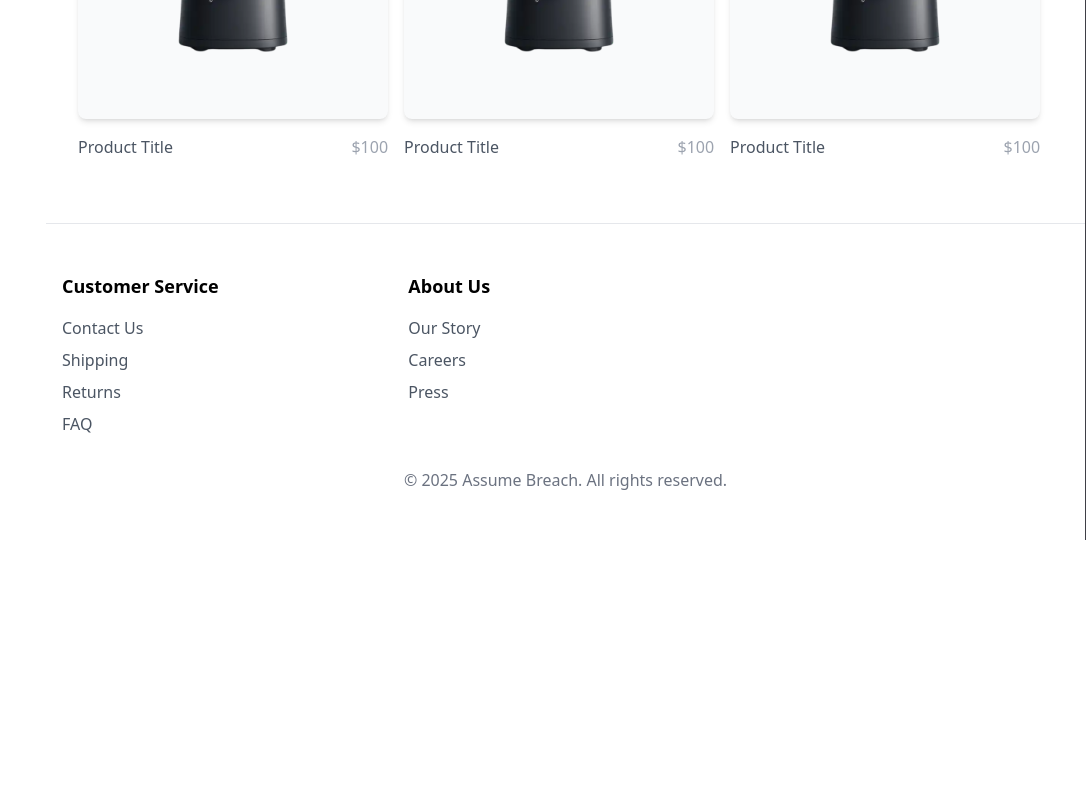
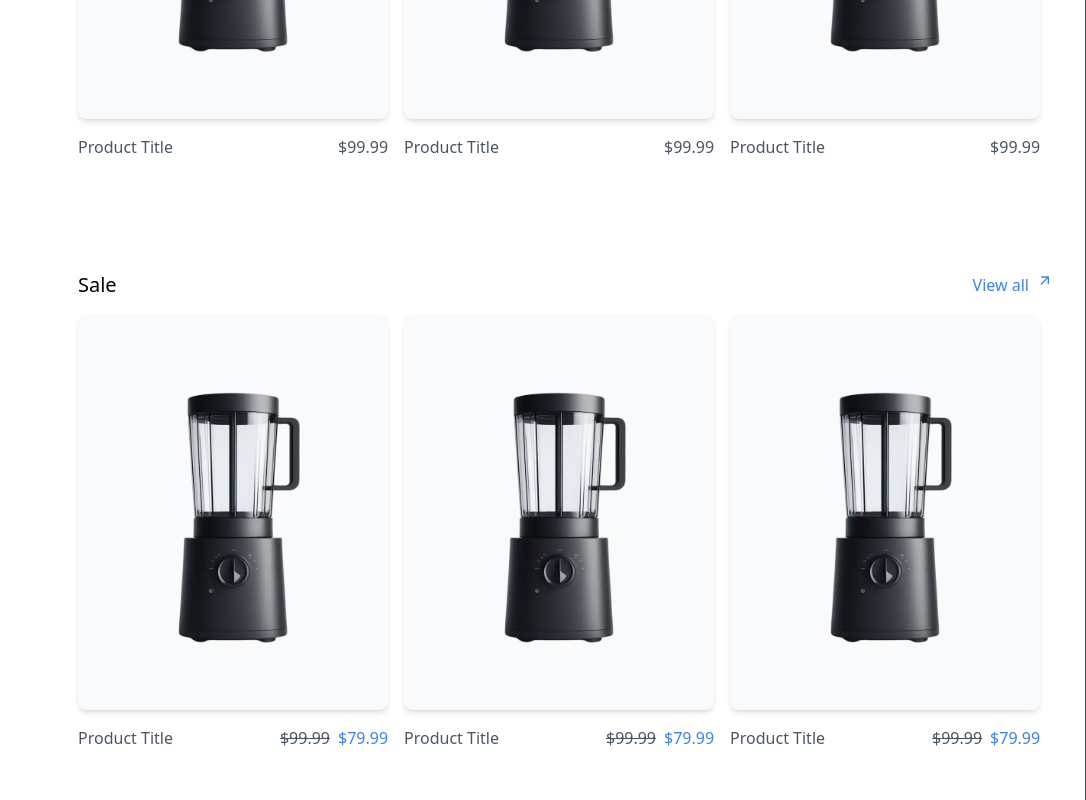
Before and after one commit to mrmasterchief/assumebreach, a Next.js app in the folder frontend/: page / in a window 1280 px wide. Shown: the part 1640-2440 px from the top of the page, without its empty margins (194-1280 px from the left). Before the commit the page ends 2180 px from the top, so only its background shows below. Built offline with nearby package versions, Linux system fonts and the light colour scheme; no server answers.

Commit message:
fix(routing): fixed some routing issues in constants

```diff
--- a/frontend/src/app/page.tsx
+++ b/frontend/src/app/page.tsx
@@ -36,8 +36,9 @@ export default function Home() {
           </div>
       </div>
       <div className="px-4 bg-white flex flex-col gap-20 border-t border-gray-200 py-8">
-      <ShowCaseContainer headerTitle="Latest Drops" destination="/products" />
-      <ShowCaseContainer headerTitle="Weekly Picks" destination="/products" />
+      <ShowCaseContainer headerTitle="Latest Drops" destination="/products?category=drops" />
+      <ShowCaseContainer headerTitle="Weekly Picks" destination="/products?category=picks" />
+      <ShowCaseContainer headerTitle="Sale" destination="/products?category=sale" />
 
       </div>
 
--- a/frontend/src/components/container/ShowCaseContainer.tsx
+++ b/frontend/src/components/container/ShowCaseContainer.tsx
@@ -22,11 +22,13 @@ const ShowCaseContainer = ({
         </Link>
       </div>
       <div className="flex flex-row flex-wrap gap-4">
+        {destination !== "/products?category=sale" ?
+          <>
       <ProductCard
         cardType="product"
           searchResult={{
             title: "Product Title",
-            price: "100",
+            price: "99.99",
             image: "https://via.placeholder.com/150",
             productID: "1"
           }}
@@ -36,7 +38,7 @@ const ShowCaseContainer = ({
         cardType="product"
           searchResult={{
             title: "Product Title",
-            price: "100",
+            price: "99.99",
             image: "https://via.placeholder.com/150",
             productID: "1"
           }}
@@ -46,12 +48,50 @@ const ShowCaseContainer = ({
         cardType="product"
           searchResult={{
             title: "Product Title",
-            price: "100",
+            price: "99.99",
             image: "https://via.placeholder.com/150",
             productID: "1"
           }}
 
         />
+        </>
+         :
+          <>
+          <ProductCard
+          cardType="product"
+            searchResult={{
+              title: "Product Title",
+              price: "99.99",
+              image: "https://via.placeholder.com/150",
+              productID: "1",
+              discountPrice: "79.99"
+            }}
+
+          />
+          <ProductCard
+          cardType="product"
+            searchResult={{
+              title: "Product Title",
+              price: "99.99",
+              image: "https://via.placeholder.com/150",
+              productID: "1",
+              discountPrice: "79.99"
+            }}
+
+          />
+          <ProductCard
+          cardType="product"
+            searchResult={{
+              title: "Product Title",
+              price: "99.99",
+              image: "https://via.placeholder.com/150",
+              productID: "1",
+              discountPrice: "79.99"
+            }}
+
+          />
+          </>
+      }
       </div>
     </div>
   );
--- a/frontend/src/components/nav/header.tsx
+++ b/frontend/src/components/nav/header.tsx
@@ -31,7 +31,7 @@ const Header = () => {
           <button onClick={() => setShowSearchBar(!showSearchBar)}>
             Search
           </button>
-          <button>Account</button>
+          <button>Cart (0)</button>
           {showSearchBar && <SearchBar setShowSearchBar={setShowSearchBar} />}
         </div>
       </div>
--- a/frontend/src/components/productcard/ProductCard.tsx
+++ b/frontend/src/components/productcard/ProductCard.tsx
@@ -13,6 +13,7 @@ const ProductCard = ({
     price: string;
     image: string;
     productID: string;
+    discountPrice?: string;
   };
   cardType: "search" | "product";
 }) => {
@@ -54,9 +55,16 @@ const ProductCard = ({
           <p className="font-normal font-sans txt-medium text-[#4b5563]">
             {searchResult.title}
           </p>
-          <p className="font-normal font-sans txt-medium text-[#9ca3af]">
+          <div className="flex flex-row gap-2">
+          <p className={`font-normal font-sans txt-medium ${searchResult.discountPrice ? 'line-through text-[#4b5563]' : 'text-[#4b5563]'}`}>
             ${searchResult.price}
           </p>
+          {searchResult.discountPrice && (
+            <p className="font-normal font-sans txt-medium text-[#3b82f6]">
+              ${searchResult.discountPrice}
+            </p>
+          )}
+          </div>
         </div>
       </div>
       </div>
--- a/frontend/src/constants.tsx
+++ b/frontend/src/constants.tsx
@@ -5,37 +5,37 @@ import { NavItem } from '@/components/nav/NavTypes';
 export const SIDENAV_ITEMS: NavItem[] = [
   {
     title: 'Shirts',
-    path: '/shirts',
+    path: '/products?category=shirts',
     submenu: true,
     subMenuItems: [
-      { title: 'Girls', path: '/shirts/girls' },
-      { title: 'Boys', path: '/shirts/boys' },
-      { title: 'Unisex', path: '/shirts/unisex' },
+      { title: 'Girls', path: '/products?category=shirts&gender=girls' },
+      { title: 'Boys', path: '/products?category=shirts&gender=boys' },
+      { title: 'Unisex', path: '/products?category=shirts&gender=unisex' },
     ],
   },
   {
     title: 'Pants',
-    path: '/pants',
+    path: '/products?category=pants',
     submenu: true,
     subMenuItems: [
-      { title: 'Jeans', path: '/pants/jeans' },
-      { title: 'Shorts', path: '/pants/shorts' },
-      { title: 'Leggings', path: '/pants/leggings' },
+      { title: 'Jeans', path: '/products?category=pants&style=jeans' },
+      { title: 'Shorts', path: '/products?category=pants&style=shorts' },
+      { title: 'Leggings', path: '/products?category=pants&style=leggings' },
     ],
   },
   {
     title: 'Suits',
-    path: '/suits',
+    path: '/products?category=suits',
     submenu: true,
     subMenuItems: [
-      { title: 'Formal', path: '/suits/formal' },
-      { title: 'Casual', path: '/suits/casual' },
-      { title: 'Tuxedos', path: '/suits/tuxedos' },
+      { title: 'Formal', path: '/products?category=suits&style=formal' },
+      { title: 'Casual', path: '/products?category=suits&style=casual' },
+      { title: 'Tuxedos', path: '/products?category=suits&style=tuxedos' },
     ],
   },
   {
     title: 'Accessories',
-    path: '/accessories',
+    path: '/products?category=accessories',
   },
   {
     title: 'Account',
```
